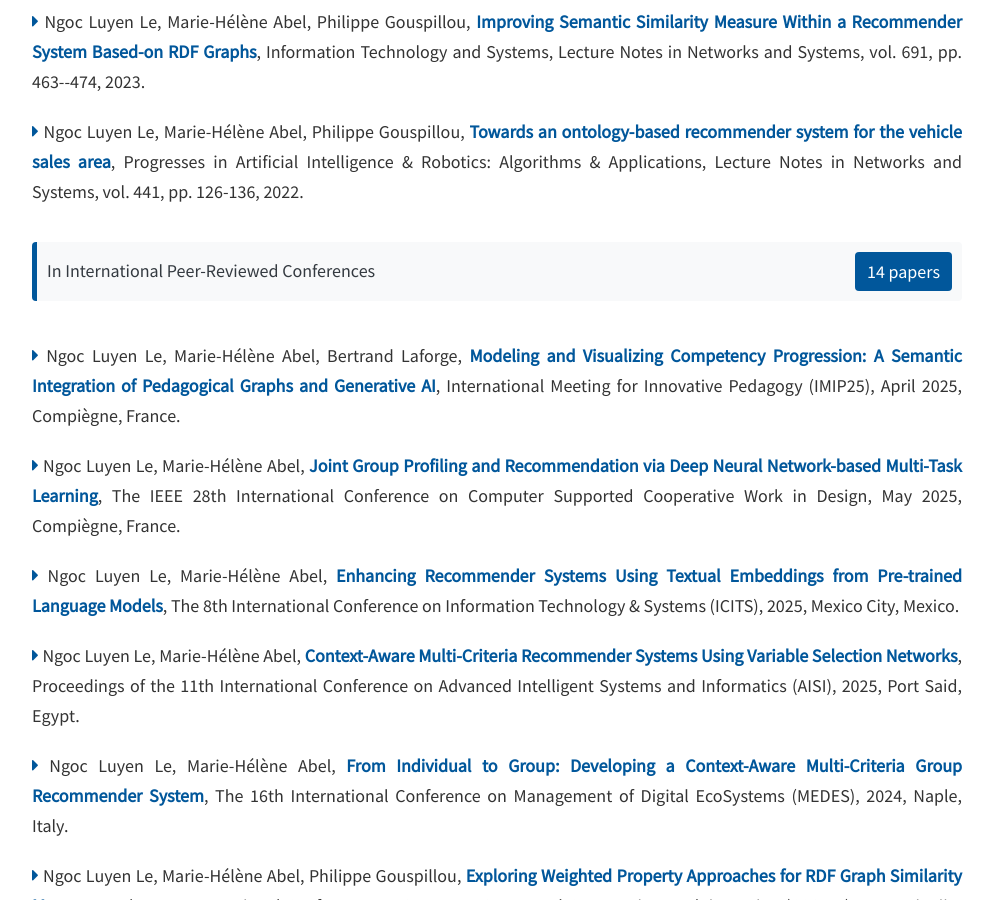
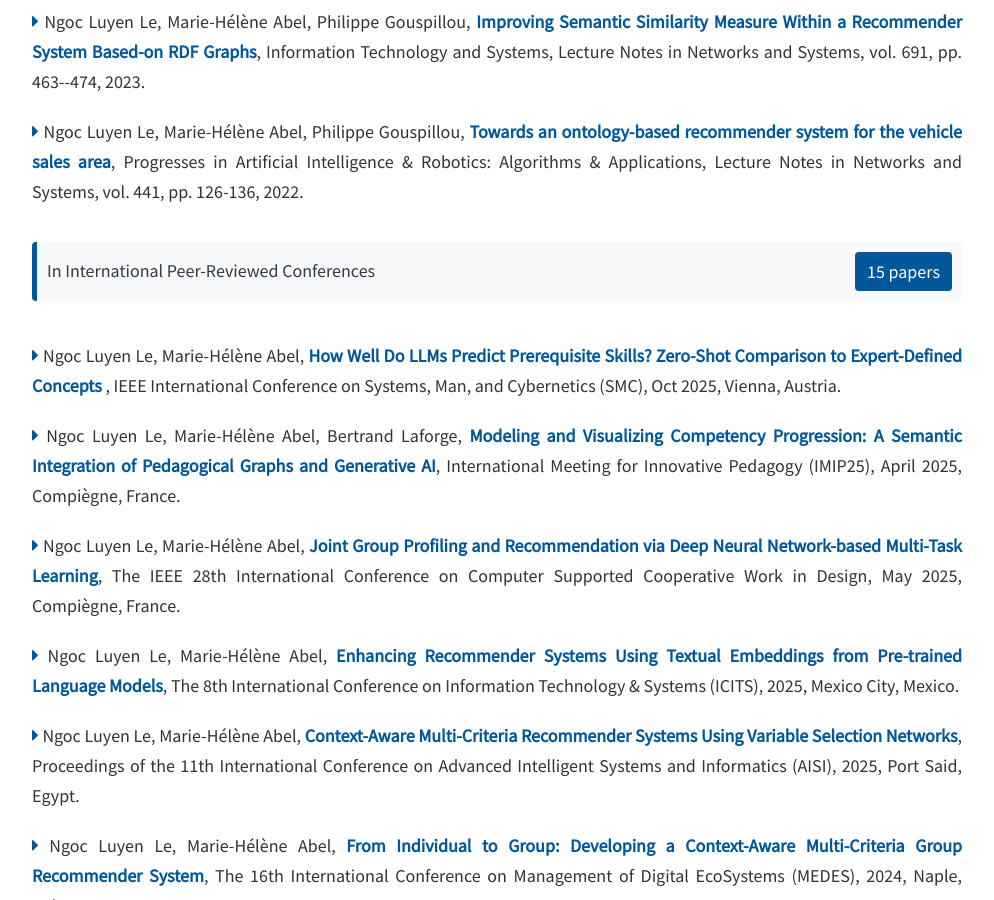
Before and after one commit to lengocluyen/lengocluyen.github.io, a Jekyll site: the page built from publications.html, in a window 1280 px wide and 900 px high, scrolled down 808 px. Shown: the whole window, without its empty margins (143-1137 px from the left). Built offline with Jekyll 4.4.1, drawn with Linux system fonts in a browser that asks for light colours; nearby versions of some CDN libraries.

Commit message:
up
new update

```diff
--- a/_includes/publications.html
+++ b/_includes/publications.html
@@ -60,10 +60,16 @@
 </div>
 <div class="section-header d-flex justify-content-between align-items-center">
 	<span>In International Peer-Reviewed Conferences</span>
-	<span class="badge badge-primary">14 papers</span>
+	<span class="badge badge-primary">15 papers</span>
   </div>
   <div class="panel-default">
     <div class="panel-body">
+
+		<h5>
+			<div class="div-justify-pub">
+				<i class="fa fa-caret-right"></i>&nbsp;Ngoc Luyen Le, Marie-Hélène Abel, <strong><a href="https://arxiv.org/abs/2507.18479"  target="_blank" rel="noopener noreferrer">How Well Do LLMs Predict Prerequisite Skills? Zero-Shot Comparison to Expert-Defined Concepts </a></strong>, IEEE International Conference on Systems, Man, and Cybernetics (SMC), Oct 2025, Vienna, Austria.
+			</div>
+		</h5>
 		<h5>
 			<div class="div-justify-pub">
 			  <i class="fa fa-caret-right"></i>&nbsp;Ngoc Luyen Le, Marie-Hélène Abel, Bertrand Laforge,  <strong><a href="https://inria.hal.science/hal-05151429v1"  target="_blank" rel="noopener noreferrer">Modeling and Visualizing Competency Progression: A Semantic Integration of Pedagogical Graphs and Generative AI</a></strong>,  International Meeting for Innovative Pedagogy (IMIP25),  April 2025, Compiègne, France. </div>
```
Also changed, not shown: _includes/services.html (+6 -1 lines).
